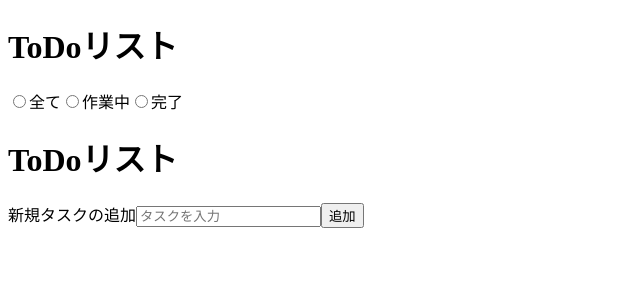
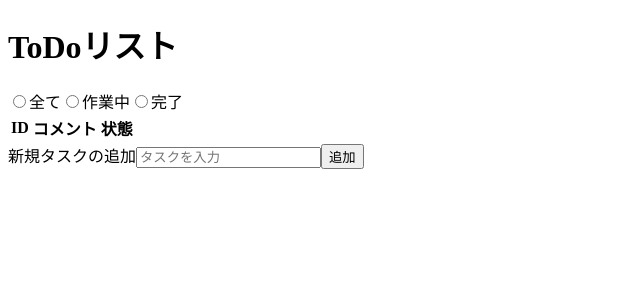
Before and after one commit to KeitaTaniuchi/react-todolist, a React (Create React App) app: page / in a window 1280 px wide. Shown: the top 300 px of the page, without its empty margins (0-640 px from the left). Built offline with nearby package versions, Linux system fonts and the light colour scheme.

Commit message:
ToDoリスト表示テーブルのHTML部分を記述

```diff
--- a/src/components/RadioButton.tsx
+++ b/src/components/RadioButton.tsx
@@ -1,7 +1,7 @@
 import React from 'react';
 
 const RadioButton = () => {
-  const radioButtonOptionList = [
+  const radioButtonOptionList: { label: string; value: string }[] = [
     {
       label: '全て',
       value: 'all',
--- a/src/components/ToDoList.tsx
+++ b/src/components/ToDoList.tsx
@@ -1,7 +1,18 @@
 import React from 'react';
 
 const ToDoList = () => {
-  return <h1>ToDoリスト</h1>;
+  return (
+    <table>
+      <thead>
+        <tr>
+          <th>ID</th>
+          <th>コメント</th>
+          <th>状態</th>
+        </tr>
+      </thead>
+      <tbody></tbody>
+    </table>
+  );
 };
 
 export default ToDoList;
```
